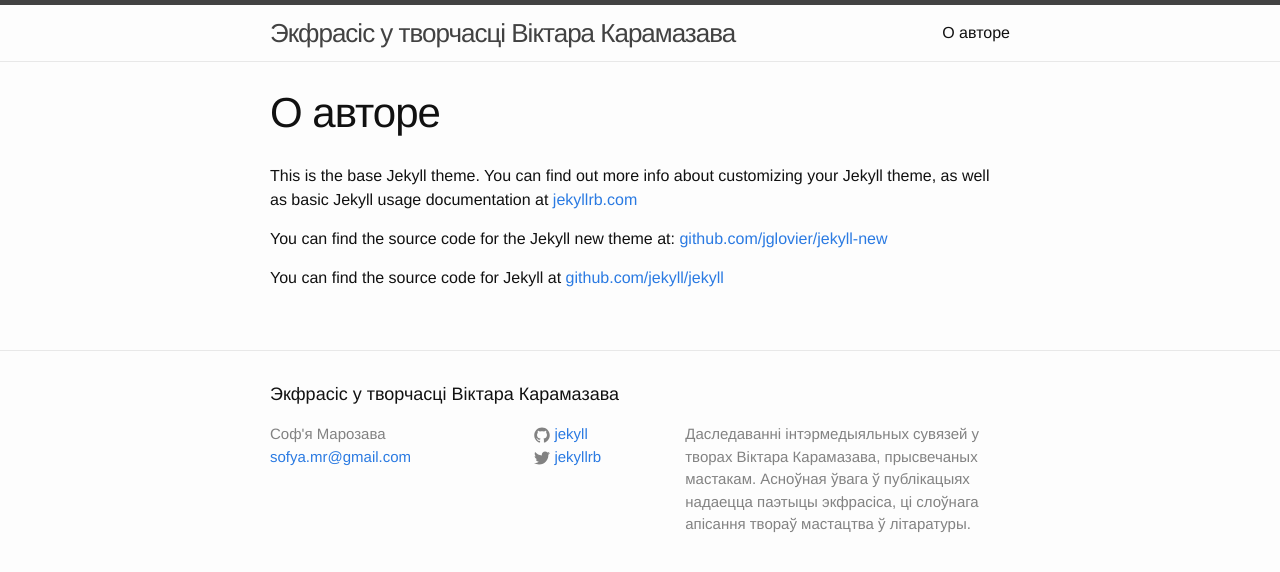
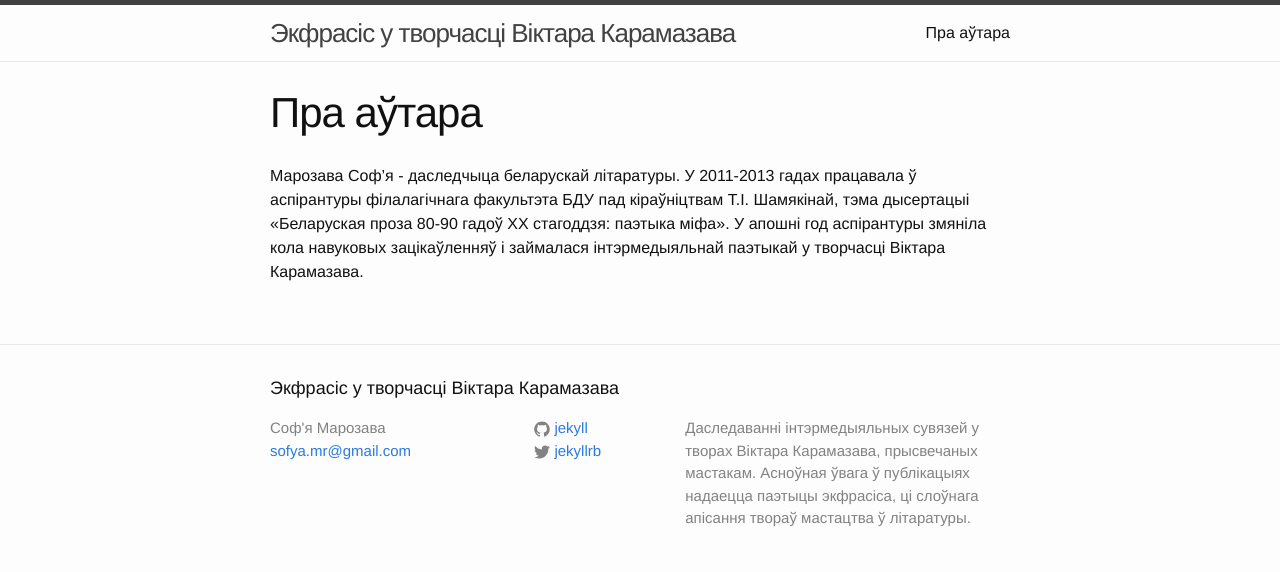
Before and after one commit to mkozhukh/ekfrasis, a Jekyll site: the page built from about.md, in a window 1280 px wide. Shown: the top 572 px of the page. Built offline with Jekyll 4.4.1, drawn with Linux system fonts in a browser that asks for light colours.

Commit message:
Update about.md

```diff
--- a/about.md
+++ b/about.md
@@ -1,11 +1,7 @@
 ---
 layout: page
-title: О авторе
+title: Пра аўтара
 permalink: /about/
 ---
 
-This is the base Jekyll theme. You can find out more info about customizing your Jekyll theme, as well as basic Jekyll usage documentation at [jekyllrb.com](http://jekyllrb.com/)
-
-You can find the source code for the Jekyll new theme at: [github.com/jglovier/jekyll-new](https://github.com/jglovier/jekyll-new)
-
-You can find the source code for Jekyll at [github.com/jekyll/jekyll](https://github.com/jekyll/jekyll)
+Марозава Соф'я - даследчыца беларускай літаратуры. У 2011-2013 гадах працавала ў аспірантуры філалагічнага факультэта БДУ пад кіраўніцтвам Т.І. Шамякінай, тэма дысертацыі «Беларуская проза 80-90 гадоў ХХ стагоддзя: паэтыка міфа». У апошні год аспірантуры змяніла кола навуковых зацікаўленняў і займалася інтэрмедыяльнай паэтыкай у творчасці Віктара Карамазава.
```
